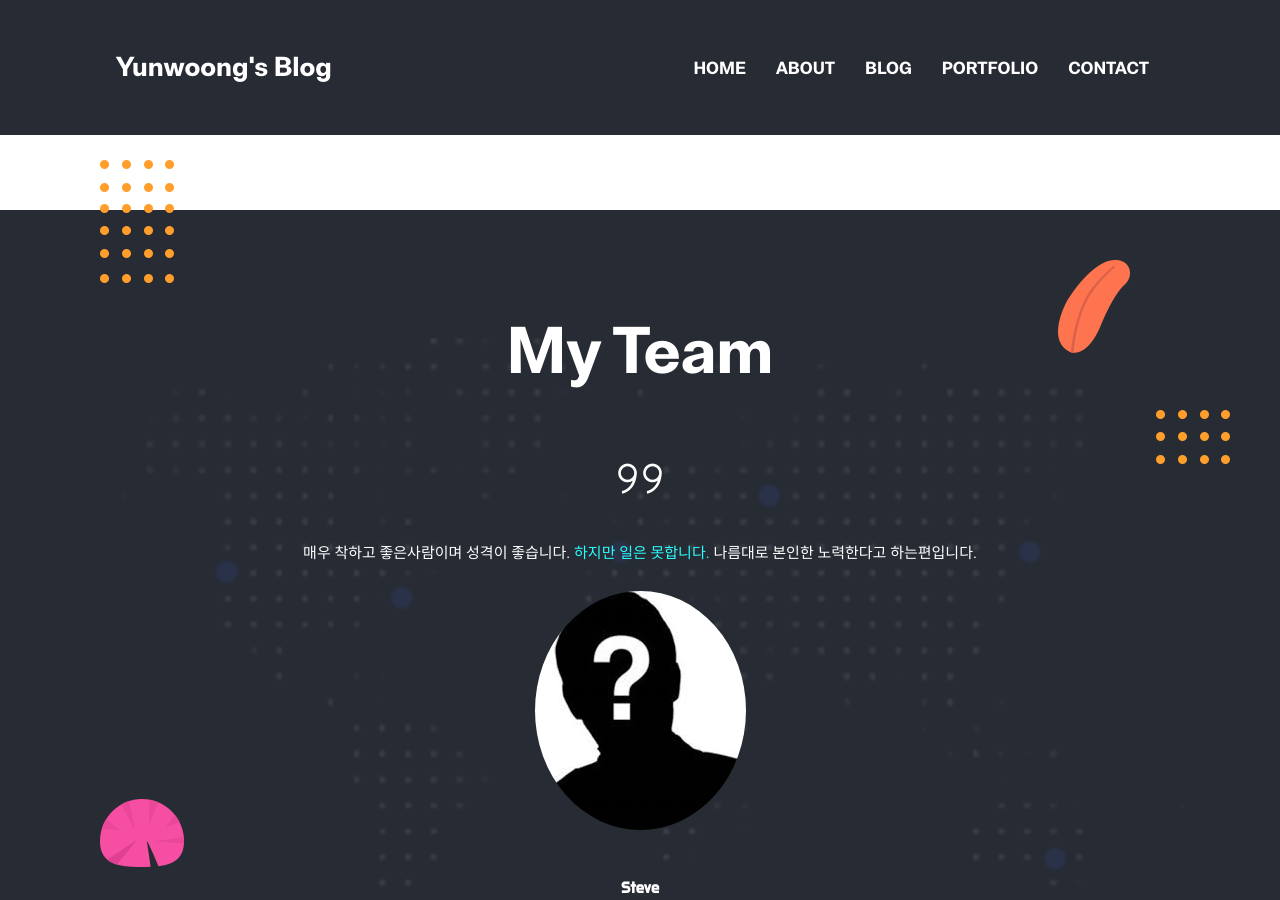
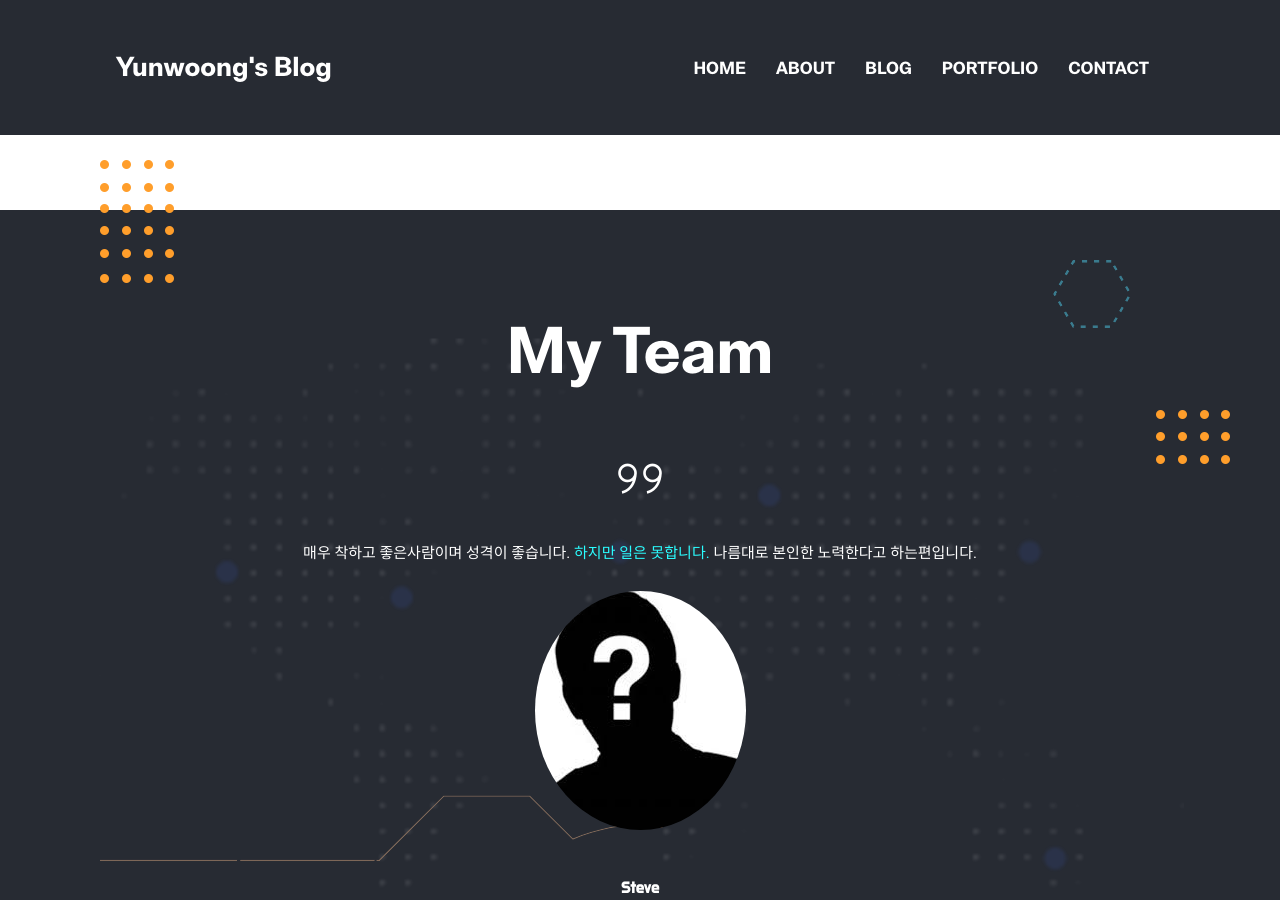
Before and after one commit to yunwoong7/yunwoong7.github.io, a Jekyll site: the page built from index.html, in a window 1280 px wide and 900 px high, scrolled down 4587 px. Built offline with Jekyll 4.4.1, drawn with Linux system fonts in a browser that asks for light colours.

Commit message:
change scss

```diff
--- a/_includes/testimonial-section.html
+++ b/_includes/testimonial-section.html
@@ -24,10 +24,10 @@
   <!-- bg shapes -->
   <img src="{{ site.baseurl }}/assets/images/backgrounds/map.png" alt="map" class="img-fluid bg-map">
   <img src="{{ site.baseurl }}/assets/images/illustrations/dots-group-v.png" alt="bg-shape" class="img-fluid bg-shape-1">
-  <img src="{{ site.baseurl }}/assets/images/illustrations/leaf-orange.png" alt="bg-shape" class="img-fluid bg-shape-2">
+  <img src="{{ site.baseurl }}/assets/images/illustrations/lines4.svg" alt="bg-shape" class="img-fluid bg-shape-2">
   <img src="{{ site.baseurl }}/assets/images/illustrations/dots-group-sm.png" alt="bg-shape" class="img-fluid bg-shape-3">
-  <img src="{{ site.baseurl }}/assets/images/illustrations/leaf-pink-round.png" alt="bg-shape" class="img-fluid bg-shape-4">
-  <img src="{{ site.baseurl }}/assets/images/illustrations/leaf-cyan.png" alt="bg-shape" class="img-fluid bg-shape-5">
+  <img src="{{ site.baseurl }}/assets/images/illustrations/lines3.svg" alt="bg-shape" class="img-fluid bg-shape-4">
+  <img src="{{ site.baseurl }}/assets/images/illustrations/lines5.svg" alt="bg-shape" class="img-fluid bg-shape-5">
 </section>
 <!-- /testimonial -->
 {% endif %}
```
